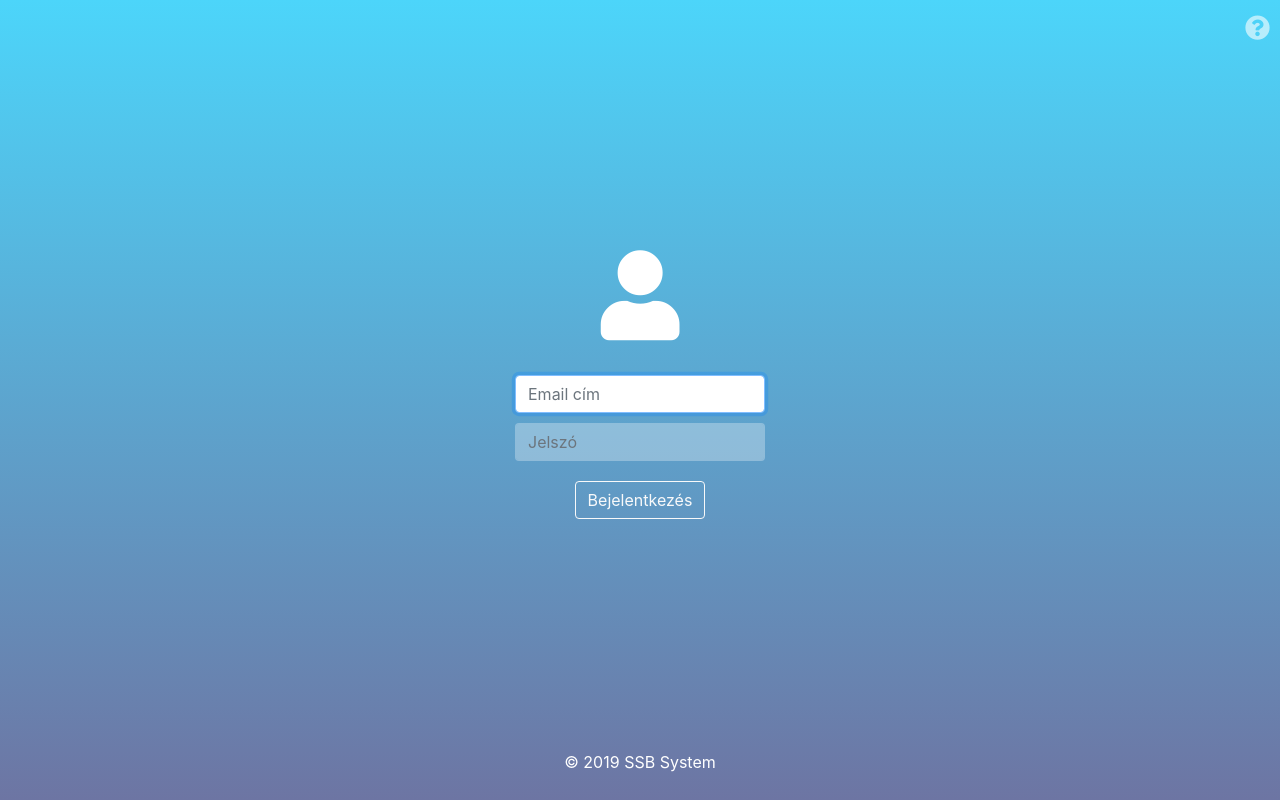
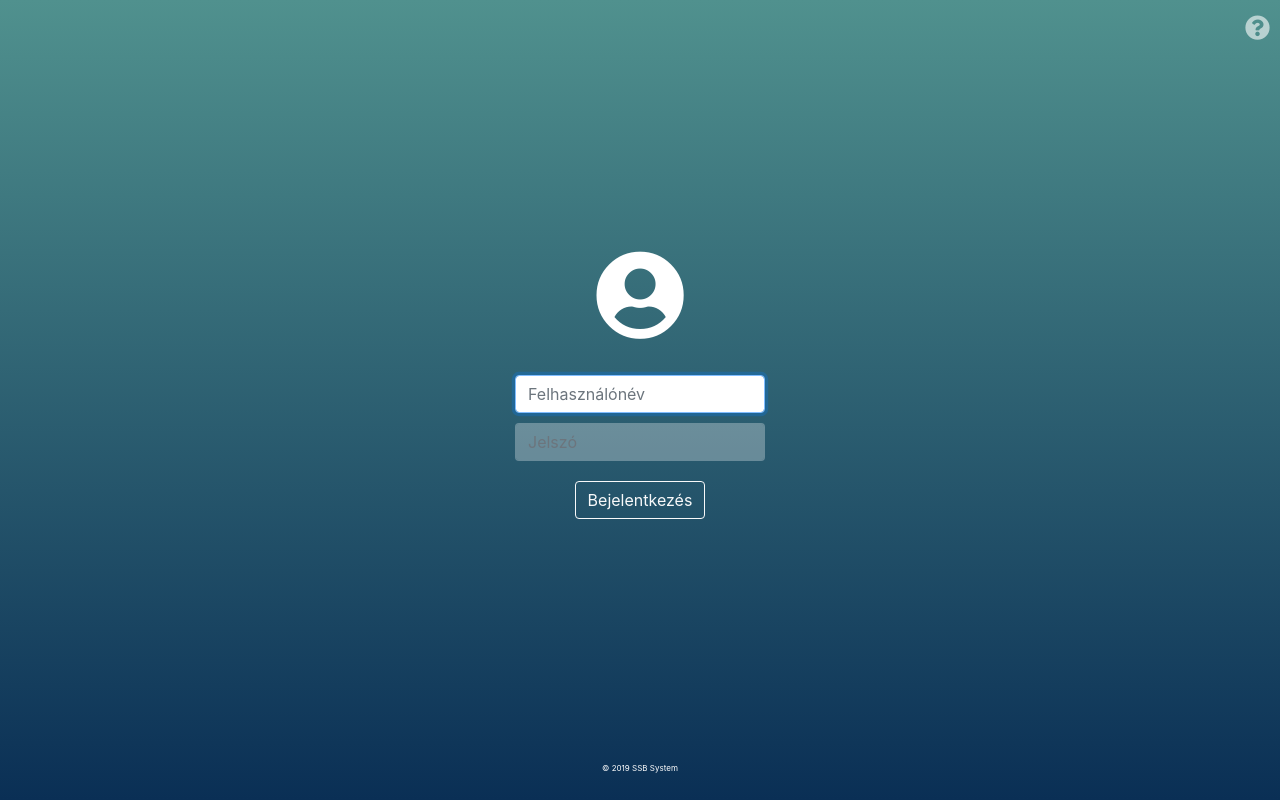
Before and after one commit to kosaaron/ssbs, a PHP site: page /login.html in a window 1280 px wide. Run offline with PHP 8.4, Linux system fonts and the light colour scheme; some libraries are stand-ins or nearby versions.

Commit message:
Login page first phase

```diff
--- a/css/login.css
+++ b/css/login.css
@@ -1,7 +1,7 @@
 #login_page_container{
     width: 100%;
     height: 100%;
-    background-image: linear-gradient(rgb(76, 213, 250), rgb(109, 117, 163));
+    background-image: linear-gradient(rgb(80, 145, 142), rgb(10, 47, 85));
 }
 .profile-picture{
     font-size: 90px;
@@ -9,7 +9,6 @@
     padding-bottom: 25px;
 }
 .login-form{
-    color: red;
     text-align: center;
     width: 250px;
     height: 300px;
@@ -45,3 +44,30 @@
     cursor: pointer;
     color: white;
 }
+.copyright{
+    font-size: 8px;
+}
+
+#help_container{
+    display: none;
+    background-color: #eee;
+    width: 40%;
+    height: 30%;
+    border-radius: 20px;
+    position: absolute;
+    top: 10px;
+    right: 40px;
+    width: 300px;
+    height: 200px;
+    /*transform: translate(-50%, -50%);*/
+    padding: 18px;
+}
+.help-title{
+    text-align: center;
+    padding-top: 10px;
+    padding-bottom: 10px;
+}
+.help-text{
+    padding-top: 12px;
+    text-align: center;
+}
--- /dev/null
+++ b/js/login.js
@@ -0,0 +1,24 @@
+/** new_task.js */
+/**
+ * 1. Imports
+ * 2. Public functions
+ *    -  Tasks manager
+ * 3. Local functions
+ */
+/** Imports */
+
+function loadLogin() {
+    document.getElementById("btn_help").addEventListener("click", openHelp, false)
+}
+window.onload = loadLogin;
+
+function openHelp(){
+    var x = document.getElementById("help_container");
+    if (x.style.display === "none") {
+        x.style.display = "block";
+        document.getElementById("btn_help").innerHTML='<i class="fas fa-times-circle"></i>';
+    } else {
+        x.style.display = "none";
+        document.getElementById("btn_help").innerHTML='<i class="fas fa-question-circle"></i>';
+    }
+}
--- a/login.html
+++ b/login.html
@@ -2,15 +2,13 @@
 <html lang="hu">
 
 <head>
-    <title>SBSS</title>
+    <title>SSBS - Login</title>
+    <meta name="format-detection" content="telephone=no">
+    <meta name="viewport"
+        content="width=device-width, height=device-height, initial-scale=1.0, maximum-scale=1.0, user-scalable=0">
+    <meta http-equiv="X-UA-Compatible" content="IE=edge">
     <meta charset="utf-8">
-    <meta name="viewport" content="width=device-width, height=device-height, initial-scale=1.0">
-    <link rel='stylesheet' href='https://stackpath.bootstrapcdn.com/font-awesome/4.7.0/css/font-awesome.min.css'>
-    <link rel="stylesheet" href="https://stackpath.bootstrapcdn.com/bootstrap/4.3.1/css/bootstrap.min.css"
-        integrity="sha384-ggOyR0iXCbMQv3Xipma34MD+dH/1fQ784/j6cY/iJTQUOhcWr7x9JvoRxT2MZw1T" crossorigin="anonymous">
-    <script src="https://code.jquery.com/jquery-3.3.1.slim.min.js"
-        integrity="sha384-q8i/X+965DzO0rT7abK41JStQIAqVgRVzpbzo5smXKp4YfRvH+8abtTE1Pi6jizo"
-        crossorigin="anonymous"></script>
+    <script src="https://ajax.googleapis.com/ajax/libs/jquery/3.4.1/jquery.min.js"></script>
     <script src="https://cdnjs.cloudflare.com/ajax/libs/popper.js/1.14.7/umd/popper.min.js"
         integrity="sha384-UO2eT0CpHqdSJQ6hJty5KVphtPhzWj9WO1clHTMGa3JDZwrnQq4sF86dIHNDz0W1"
         crossorigin="anonymous"></script>
@@ -22,26 +20,42 @@
     <link rel="stylesheet"
         href="https://cdn.jsdelivr.net/npm/bootstrap-select@1.13.9/dist/css/bootstrap-select.min.css">
     <script src="https://cdn.jsdelivr.net/npm/bootstrap-select@1.13.9/dist/js/bootstrap-select.min.js"></script>
-    <link rel="stylesheet" href="css/products_maintain.css">
+    <link rel="stylesheet" type="text/css" href="https://cdn.jsdelivr.net/npm/chart.js@2.8.0/dist/Chart.css">
+    <script src="https://cdnjs.cloudflare.com/ajax/libs/limonte-sweetalert2/8.11.8/sweetalert2.min.js"></script>
+    <link rel="stylesheet" href="https://cdnjs.cloudflare.com/ajax/libs/limonte-sweetalert2/8.11.8/sweetalert2.min.css">
+    <!-- <link rel="icon" href="images/favicon.ico" type="image/x-icon"> - Ádám: kell ikon-->
     <link rel="stylesheet" href="css/main.css">
-    <script type="module" src="js/stock_follow.js"></script>
+
 </head>
 
 <body>
     <div id=login_page_container>
         <div class="login-form">
-            <i class="fas fa-user profile-picture"></i>
+            <form action="php/Authenticate.php" method="post">
+            <i class="fas fa-user-circle profile-picture"></i>
             <label for="inputEmail" class="sr-only">Email cím</label>
-            <input type="email" id="inputEmail" class="form-control" placeholder="Email cím" required autofocus>
+            <input type="text" name="username" id="login_input_username" class="form-control" placeholder="Felhasználónév" required autofocus>
             <label for="inputPassword" class="sr-only">Jelszó</label>
-            <input type="password" id="inputPassword" class="form-control" placeholder="Jelszó" required>
-            <button id="btn_login" type="button" class="btn btn-outline-light">Bejelentkezés</button>
+            <input type="password" name="password" id="login_input_password" class="form-control" placeholder="Jelszó" required>
+            <button id="btn_login" type="submit" class="btn btn-outline-light">Bejelentkezés</button>
+        </form>
         </div>
         <div class="footer">
             <p class="copyright">© 2019 SSB System</p>
         </div>
         <a id="btn_help"><i class="fas fa-question-circle"></i></a>
+        <div id="help_container" style="display: none;">
+            <h3 class="help-title">Elfelejtett jelszó?</h3>
+            <div class="input-group mb-3">
+                <input type="email" class="form-control" placeholder="Email cím" aria-label="Email cím" aria-describedby="button-addon2">
+                <div class="input-group-append">
+                  <button class="btn btn-outline-secondary" type="button" id="button-addon2"><i class="fas fa-paper-plane"></i></button>
+                </div>
+            </div>
+            <p class="help-text">Egyéb probléma bejelentéséhez</br>
+                kattints <a href="https://m.blog.hu/az/aztadom/image/junius/problemafa.jpg">ide!</a></p>
+        </div>
     </div>
+    <script src="js/login.js"></script>
 </body>
-
 </html>
```
Also changed, not shown: php/Authenticate.php (added, +30 -0 lines). Lines whose indentation alone changed are shown as unchanged.
